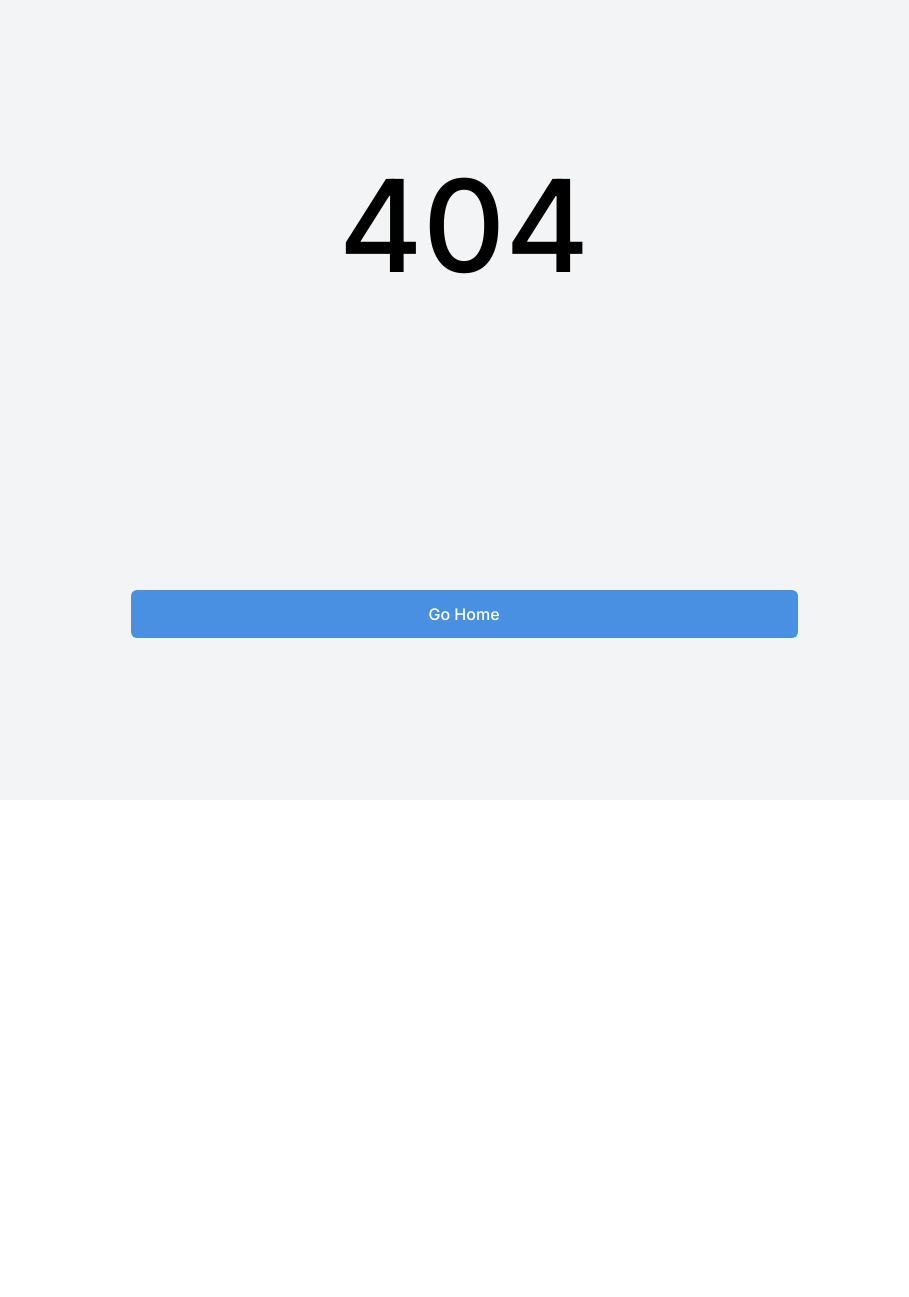
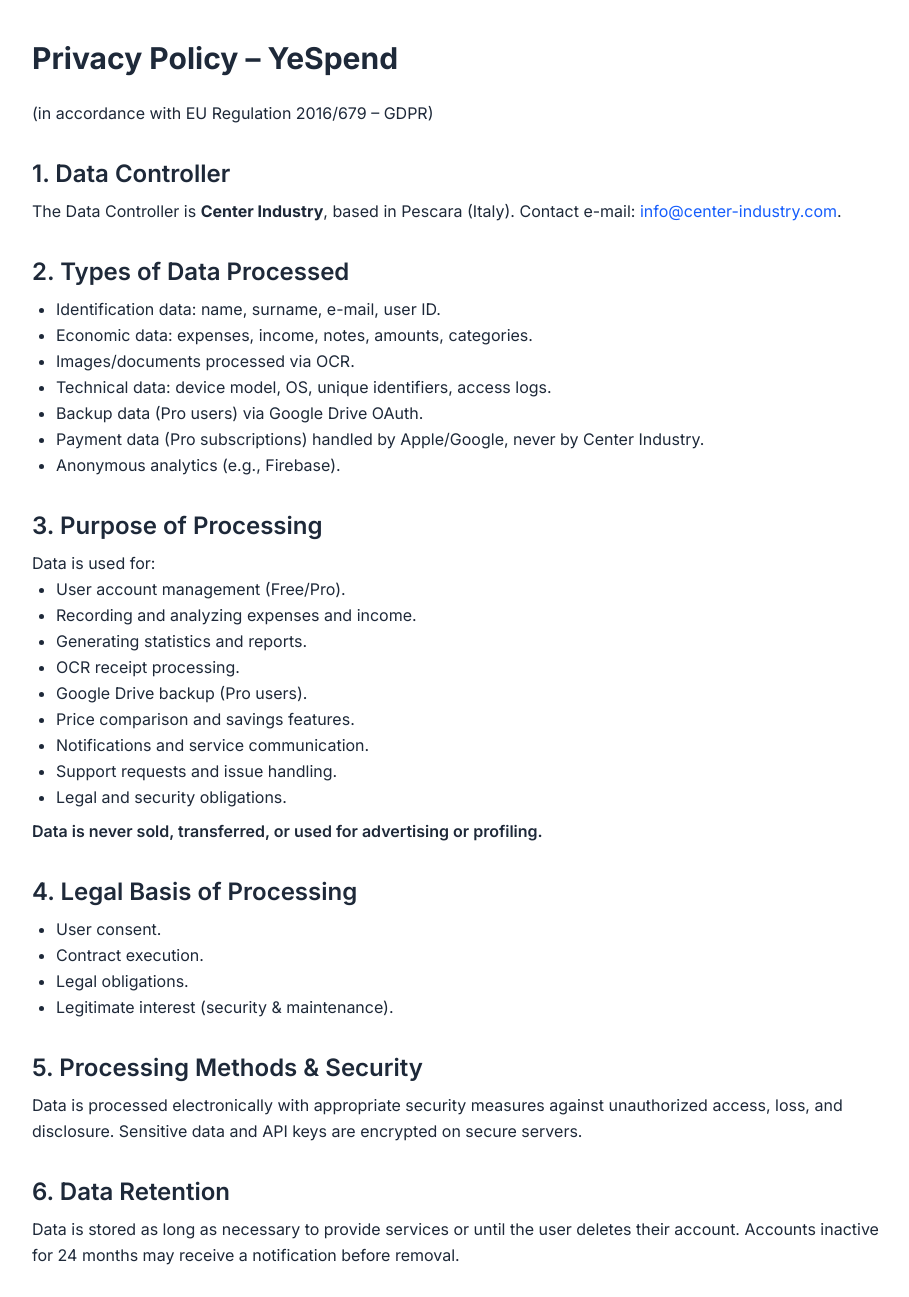
Before and after one commit to rifat-two-eight/dash01, a React (Vite) app: page /privacy in a window 1280 px wide. Before the commit this address had no page. Shown: the top 1297 px of the page, without its empty margins (176-1085 px from the left). Before the commit the page ends 800 px from the top, so only its background shows below. Built offline with nearby package versions, Linux system fonts and the light colour scheme.

Commit message:
yespend privacy

```diff
--- a/index.html
+++ b/index.html
@@ -3,8 +3,9 @@
   <head>
     <meta charset="UTF-8" />
     <link rel="icon" type="image/svg+xml" href="" />
+    <link rel="icon" href="/yespend.png" type="image/png" />
     <meta name="viewport" content="width=device-width, initial-scale=1.0" />
-    <title>Dashboard</title>
+    <title>YeSpend</title>
   </head>
   <body>
     <div id="root"></div>
--- /dev/null
+++ b/src/Pages/Privacy.jsx
@@ -0,0 +1,171 @@
+import React from "react";
+
+const Privacy = () => {
+  return (
+    <div className="max-w-4xl mx-auto py-10 px-4 text-gray-800 leading-relaxed">
+      <h1 className="text-3xl font-bold mb-6">Privacy Policy – YeSpend</h1>
+
+      <p>(in accordance with EU Regulation 2016/679 – GDPR)</p>
+
+      <h2 className="text-2xl font-semibold mt-8 mb-2">1. Data Controller</h2>
+      <p>
+        The Data Controller is <strong>Center Industry</strong>, based in
+        Pescara (Italy). Contact e-mail:{" "}
+        <a href="mailto:info@center-industry.com" className="text-blue-600">
+          info@center-industry.com
+        </a>
+        .
+      </p>
+
+      <h2 className="text-2xl font-semibold mt-8 mb-2">
+        2. Types of Data Processed
+      </h2>
+      <ul className="list-disc ml-6">
+        <li>Identification data: name, surname, e-mail, user ID.</li>
+        <li>Economic data: expenses, income, notes, amounts, categories.</li>
+        <li>Images/documents processed via OCR.</li>
+        <li>
+          Technical data: device model, OS, unique identifiers, access logs.
+        </li>
+        <li>Backup data (Pro users) via Google Drive OAuth.</li>
+        <li>
+          Payment data (Pro subscriptions) handled by Apple/Google, never by
+          Center Industry.
+        </li>
+        <li>Anonymous analytics (e.g., Firebase).</li>
+      </ul>
+
+      <h2 className="text-2xl font-semibold mt-8 mb-2">
+        3. Purpose of Processing
+      </h2>
+      <p>Data is used for:</p>
+      <ul className="list-disc ml-6">
+        <li>User account management (Free/Pro).</li>
+        <li>Recording and analyzing expenses and income.</li>
+        <li>Generating statistics and reports.</li>
+        <li>OCR receipt processing.</li>
+        <li>Google Drive backup (Pro users).</li>
+        <li>Price comparison and savings features.</li>
+        <li>Notifications and service communication.</li>
+        <li>Support requests and issue handling.</li>
+        <li>Legal and security obligations.</li>
+      </ul>
+
+      <p className="mt-2 font-semibold">
+        Data is never sold, transferred, or used for advertising or profiling.
+      </p>
+
+      <h2 className="text-2xl font-semibold mt-8 mb-2">
+        4. Legal Basis of Processing
+      </h2>
+      <ul className="list-disc ml-6">
+        <li>User consent.</li>
+        <li>Contract execution.</li>
+        <li>Legal obligations.</li>
+        <li>Legitimate interest (security & maintenance).</li>
+      </ul>
+
+      <h2 className="text-2xl font-semibold mt-8 mb-2">
+        5. Processing Methods & Security
+      </h2>
+      <p>
+        Data is processed electronically with appropriate security measures
+        against unauthorized access, loss, and disclosure. Sensitive data and
+        API keys are encrypted on secure servers.
+      </p>
+
+      <h2 className="text-2xl font-semibold mt-8 mb-2">
+        6. Data Retention
+      </h2>
+      <p>
+        Data is stored as long as necessary to provide services or until the
+        user deletes their account. Accounts inactive for 24 months may receive
+        a notification before removal.
+      </p>
+
+      <h2 className="text-2xl font-semibold mt-8 mb-2">
+        7. Data Sharing
+      </h2>
+      <p>Data may be shared only with:</p>
+      <ul className="list-disc ml-6">
+        <li>Technical service providers under confidentiality.</li>
+        <li>Apple/Google for app distribution and payments.</li>
+        <li>Authorities when required by law.</li>
+      </ul>
+
+      <p className="font-semibold mt-2">Data is never made public.</p>
+
+      <h2 className="text-2xl font-semibold mt-8 mb-2">
+        8. International Data Transfers
+      </h2>
+      <p>
+        Transfers outside the EU (e.g., Google Drive, AWS) comply with GDPR
+        using approved safeguards such as Standard Contractual Clauses.
+      </p>
+
+      <h2 className="text-2xl font-semibold mt-8 mb-2">9. User Rights</h2>
+      <p>Users may request:</p>
+      <ul className="list-disc ml-6">
+        <li>access</li>
+        <li>rectification</li>
+        <li>deletion (“right to be forgotten”)</li>
+        <li>restriction or objection</li>
+        <li>portability</li>
+        <li>withdrawal of consent</li>
+      </ul>
+      <p>
+        Requests must be sent to:{" "}
+        <a href="mailto:info@center-industry.com" className="text-blue-600">
+          info@center-industry.com
+        </a>
+      </p>
+
+      <h2 className="text-2xl font-semibold mt-8 mb-2">10. Minors</h2>
+      <p>
+        The app can be used by users aged 4+. No data is knowingly collected
+        from children under 13 without verified parental consent. Parents may
+        request data deletion at the contact email above.
+      </p>
+
+      <h2 className="text-2xl font-semibold mt-8 mb-2">
+        11. Cookies & Tracking
+      </h2>
+      <p>
+        Only technical cookies necessary for security, sessions, and
+        performance are used. No advertising or profiling cookies.
+      </p>
+
+      <h2 className="text-2xl font-semibold mt-8 mb-2">
+        12. Policy Updates
+      </h2>
+      <p>
+        The policy may be updated at any time, with changes effective upon
+        publication in the app or website.
+      </p>
+
+      <h2 className="text-2xl font-semibold mt-8 mb-2">
+        13. Contact Information
+      </h2>
+      <p>
+        <strong>Center Industry</strong> – Pescara, Italy <br />
+        Email:{" "}
+        <a href="mailto:info@center-industry.com" className="text-blue-600">
+          info@center-industry.com
+        </a>
+        <br />
+        Suggested subject: “Request – Privacy YeSpend”
+      </p>
+
+      <h2 className="text-2xl font-semibold mt-8 mb-2">
+        14. Jurisdiction
+      </h2>
+      <p>The exclusive competent court is Pescara (Italy).</p>
+
+      <p className="mt-10 text-sm text-gray-600">
+        © Center Industry – Last update: 25/11/2025
+      </p>
+    </div>
+  );
+};
+
+export default Privacy;
--- a/src/main.jsx
+++ b/src/main.jsx
@@ -19,6 +19,7 @@
 import PrivateRoute from "./Pages/PrivateRoute";
 import UserDetails from "./Pages/UserDetails";
 import Api from "./Pages/Api";
+import Privacy from "./Pages/Privacy";
 
 const router = createBrowserRouter([
   // Public routes
@@ -83,6 +84,11 @@
     ),
   },
 
+  {
+    path:"/privacy",
+    element:<Privacy></Privacy>
+  },
+
   // Catch-all route for invalid paths
   {
     path: "*",
```
Also changed, not shown: public/yespend.png (added).
